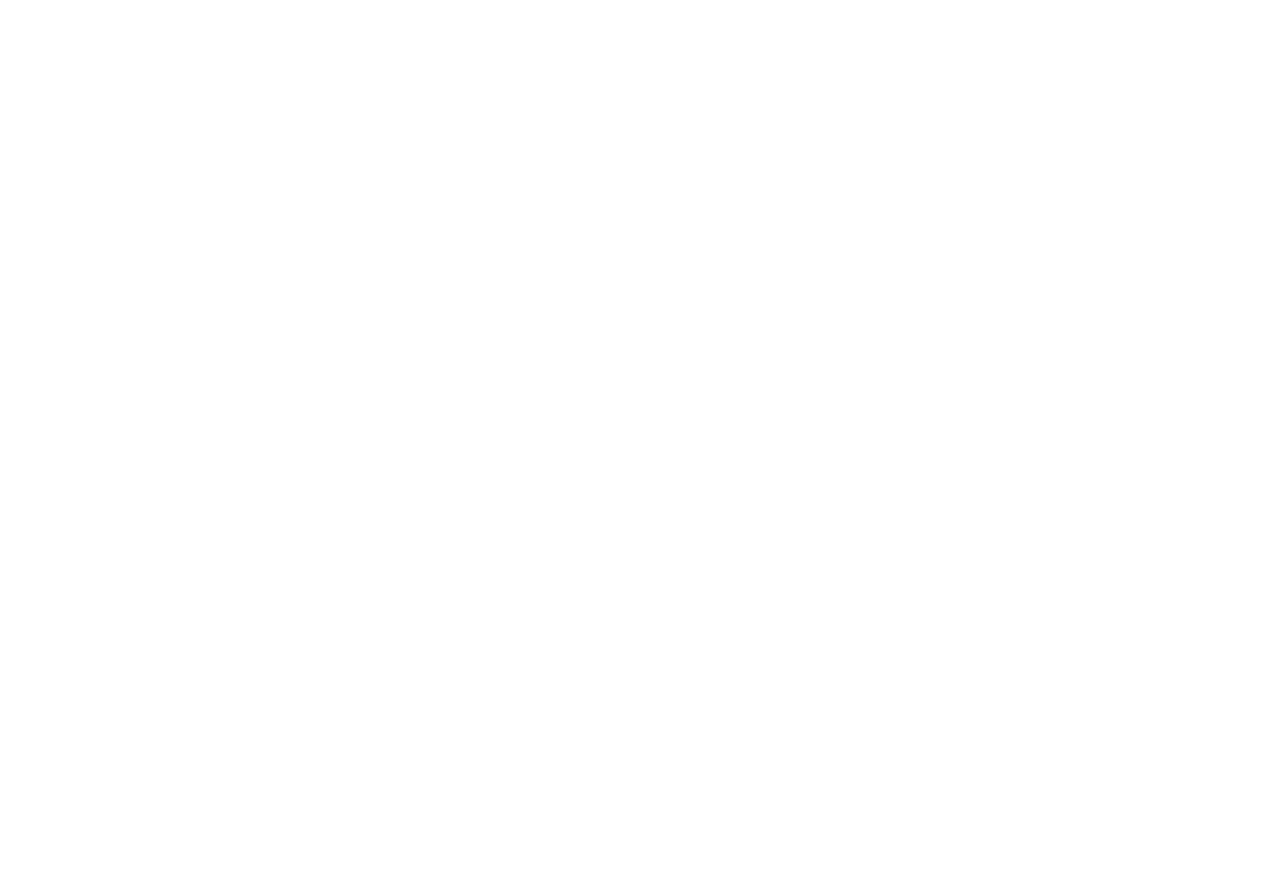
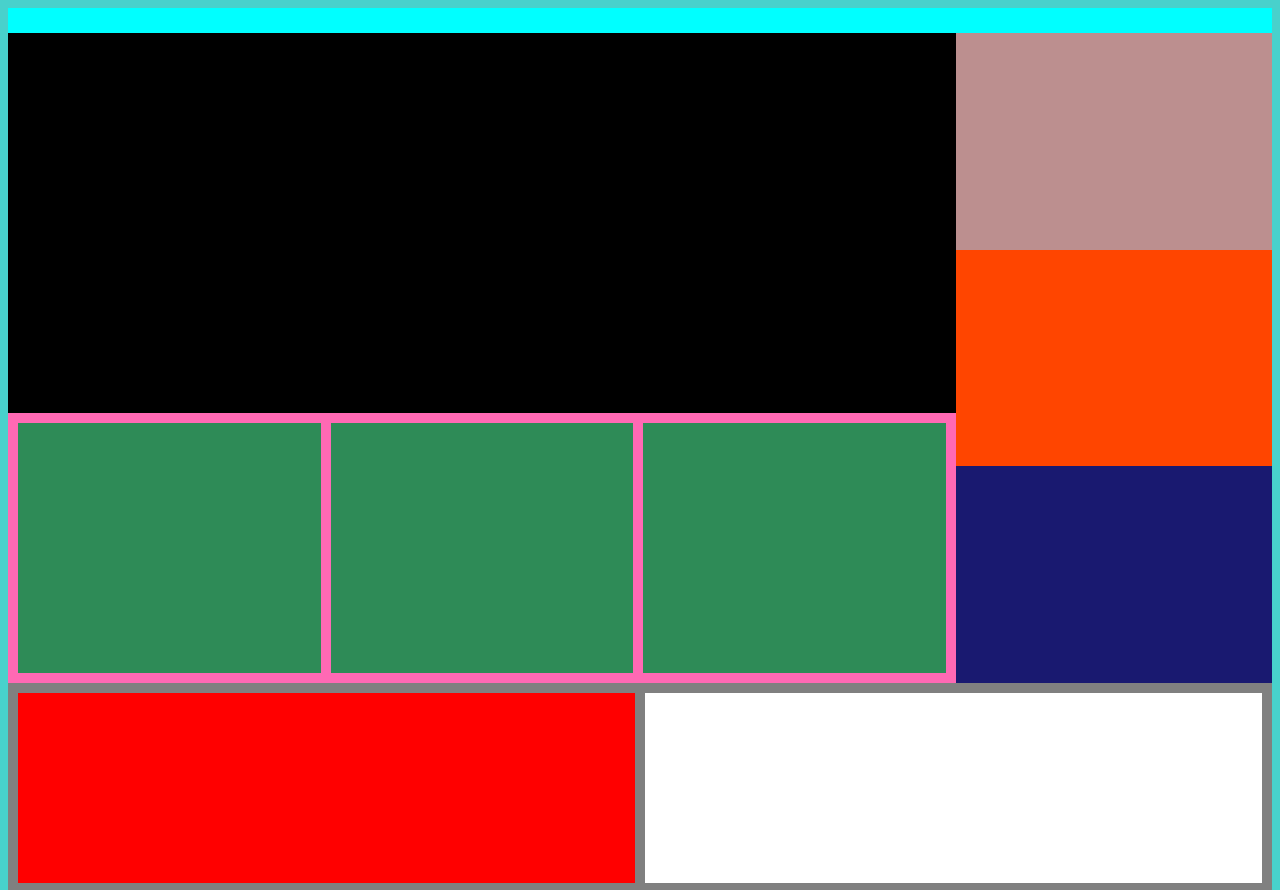
Before and after one commit to lstaab522x/art300fivescreenshots, a plain HTML site: page motortrend.html in a window 1280 px wide. Shown: the top 890 px of the page. Before the commit the page ends 800 px from the top, so only its background shows below. Drawn offline with Linux system fonts and the light colour scheme.

Commit message:
wednesdaylatest

```diff
--- /dev/null
+++ b/motortrend.css
@@ -0,0 +1,82 @@
+body{ background-color: mediumturquoise;}
+
+.header{ background-color: midnightblue;
+    display: grid;
+grid-template-columns: 1fr 1fr 1fr 1fr;
+grid-template-rows: 1fr 1fr 1fr;
+    height: 650px
+
+
+}
+.taskbar{ background-color: aqua;
+    height: 25px;
+}
+.homepage{background-color: blanchedalmond;
+display: grid;
+grid-template-columns: 1fr;
+grid-template-rows: 2fr 1fr;
+grid-column-start: 1;
+grid-column-end: 4;
+grid-row-start: 1;
+grid-row-end: 4;
+
+
+}
+.sub{background-color: hotpink;
+    height:250px ;
+    display: grid;
+    grid-template-columns: 1fr 1fr 1fr
+    ;
+    grid-gap: 10px;
+    padding: 10px;
+    grid-row-start: 5;
+    grid-row-end: 6;
+
+    }
+
+.mainphoto{background-color: black;
+    grid-row-start: 1;
+    grid-row-end: 4;
+
+
+}
+
+.ads{background-color: peru;}
+
+.subphoto{background-color: seagreen;}
+
+.ad0{background-color: rosybrown;
+}
+.ad1{background-color: orangered;
+}
+.posts{ background-color: grey;
+    width: 1fr;
+display: grid;
+grid-template-columns: 2;
+grid-template-rows: 2;
+height: 1fr;
+padding: 10px;
+}
+
+
+.post{
+    background-color: grey;
+    display: grid;
+    grid-template-columns: 1fr 1fr;
+    height: 200px;
+    grid-gap: 10px;
+
+}
+
+ .photo{
+     background-color:red;
+     height: 1fr 1fr;
+     width: 1fr 1fr;
+     margin-bottom: 10px;
+ }
+ .text
+ {background-color: white;
+    height: 1fr 1fr;
+    width: 1fr 1fr;
+    margin-bottom: 10px;
+    }
--- a/motortrend.html
+++ b/motortrend.html
@@ -4,21 +4,27 @@
     <meta charset="UTF-8">
     <meta name="viewport" content="width=device-width, initial-scale=1.0">
     <meta http-equiv="X-UA-Compatible" content="ie=edge">
+    <link rel="stylesheet" href="motortrend.css">
     <title>Document</title>
 </head>
     <body>
+        <div class="taskbar"></div>
 
-            <div class="header"></div>
-                <div class="taskbar"></div>
+            <div class="header">
+
                 <div class="homepage">
                     <div class="mainphoto"></div>
-                    <div class="subphoto"></div>
-                    <div class="subphoto"></div>
-                    <div class="subphoto"></div>
-                    <div class="ad0"></div>
-                    <div class="ad1"></div>
+                    <div class="sub">
+                        <div class="subphoto"></div>
+                        <div class="subphoto"></div>
+                        <div class="subphoto"></div>
+                    </div>
                 </div>
+            <div class="ad0"></div>
+            <div class="ad1"></div>
+            </div>
 
+        <div class="content2">
             <div class="content">
                 <div class="ads">
                     <div class="ad2"></div>
@@ -154,5 +160,6 @@
                     </div>
                 </div>
             </div>
+            </div>
     </body>
 </html>
```
Also changed, not shown: nfl.css (+48 -2 lines), nfl.html (+4 -4 lines).
